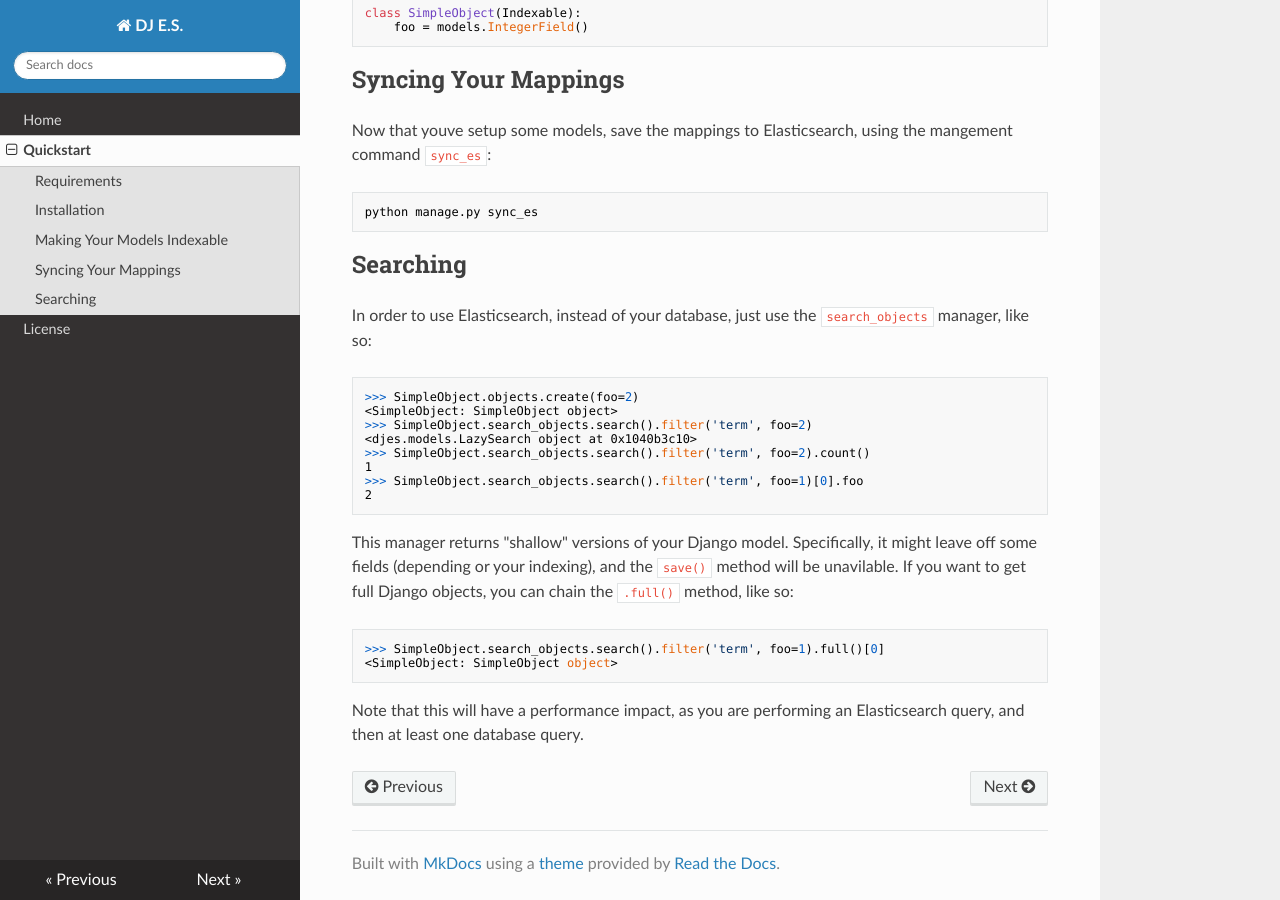
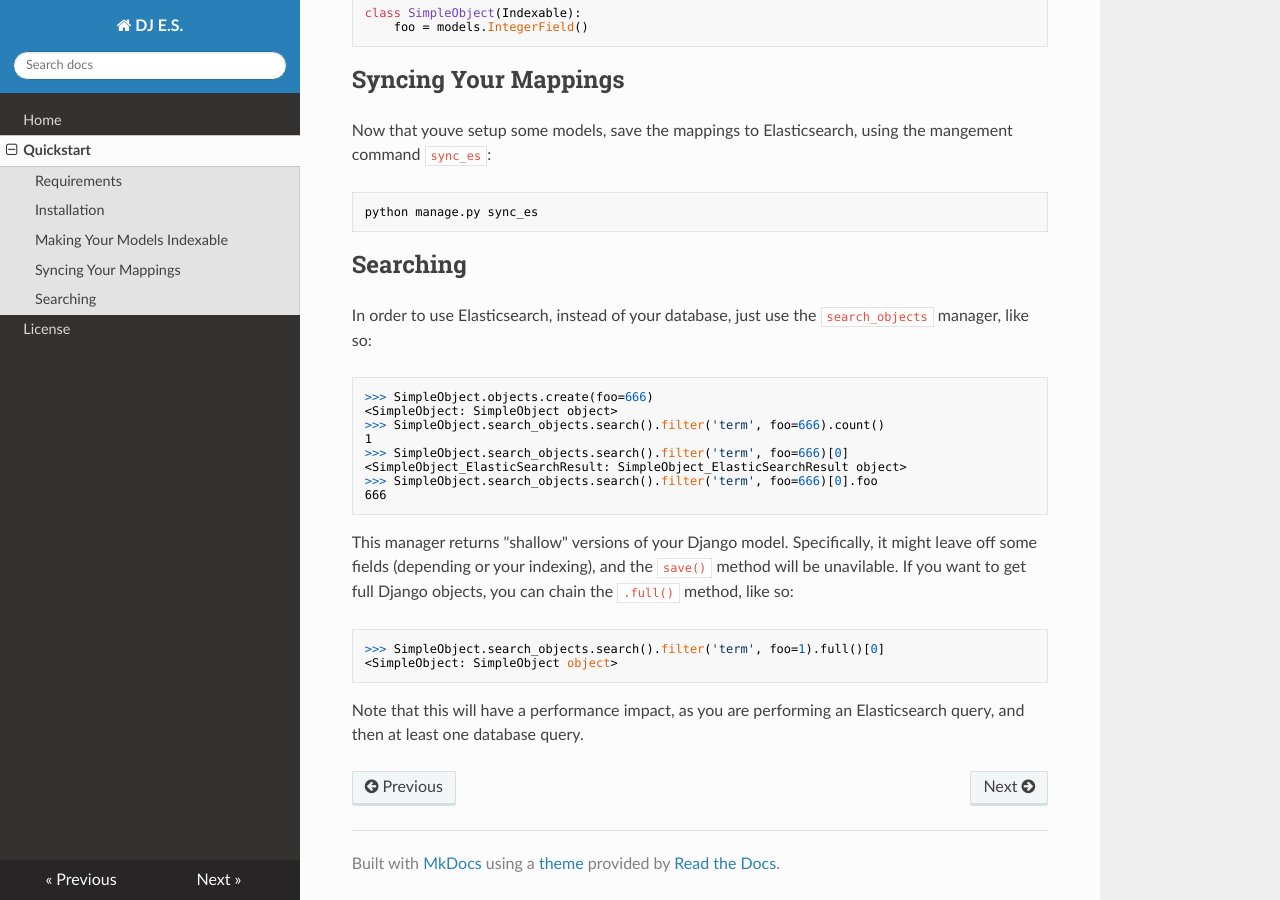
Before and after one commit to theonion/djes, an MkDocs documentation site: the page built from docs/quickstart.md, in a window 1280 px wide and 900 px high, scrolled down 819 px. Built offline with MkDocs 1.6.1, drawn with Linux system fonts in a browser that asks for light colours; nearby versions of some CDN libraries; old or Windows-style settings are respelled for this version of MkDocs.

Commit message:
More examples

```diff
--- a/docs/quickstart.md
+++ b/docs/quickstart.md
@@ -45,14 +45,14 @@ Searching
 
 In order to use Elasticsearch, instead of your database, just use the `search_objects` manager, like so:
 
-    >>> SimpleObject.objects.create(foo=2)
+    >>> SimpleObject.objects.create(foo=666)
     <SimpleObject: SimpleObject object>
-    >>> SimpleObject.search_objects.search().filter('term', foo=2)
-    <djes.models.LazySearch object at 0x1040b3c10>
-    >>> SimpleObject.search_objects.search().filter('term', foo=2).count()
+    >>> SimpleObject.search_objects.search().filter('term', foo=666).count()
     1
-    >>> SimpleObject.search_objects.search().filter('term', foo=1)[0].foo
-    2
+    >>> SimpleObject.search_objects.search().filter('term', foo=666)[0]
+    <SimpleObject_ElasticSearchResult: SimpleObject_ElasticSearchResult object>
+    >>> SimpleObject.search_objects.search().filter('term', foo=666)[0].foo
+    666
 
 This manager returns "shallow" versions of your Django model. Specifically, it might leave off some fields (depending or your indexing), and the `save()` method will be unavilable. If you want to get full Django objects, you can chain the `.full()` method, like so:
 
```
